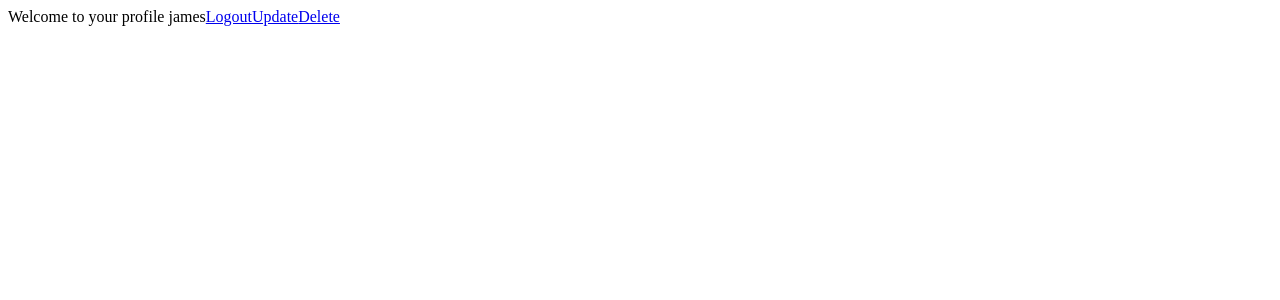
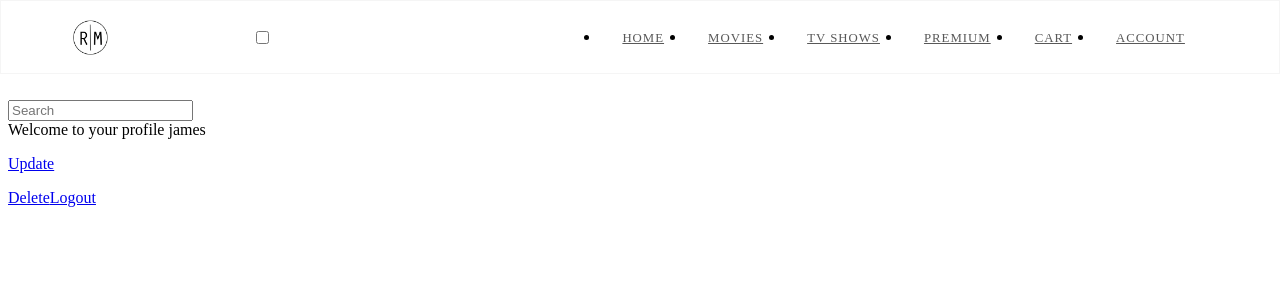
Before and after one commit to TiffyxSammy/RentMe, a PHP site: page /Account/profile.php in a window 1280 px wide. Shown: the top 300 px of the page. Run offline with PHP 8.4, Linux system fonts and the light colour scheme; a user stored in the database is signed in.

Commit message:
fixed formatting

```diff
--- a/Account/navBar.php
+++ b/Account/navBar.php
@@ -1,3 +1,9 @@
+<?php
+
+session_start();
+
+?>
+
 <body scroll="no" style="overflow: hidden">
 
     <!--navigation-------------->
@@ -13,12 +19,22 @@
         </label>
         <!--menu-------------->
         <ul class="menu">
-            <li><a href="../index.html">Home</a></li>
+            <li><a href="../index.php">Home</a></li>
             <li><a href="../movies.html">Movies</a></li>
             <li><a href="../tv_shows.html">TV Shows</a></li>
             <li><a href="../favorites.html">Premium</a></li>
             <li><a href="#">Cart</a></li>
-            <li><a href="login.php">Account</a></li>
+            <?php
+                if (isset($_SESSION['username'])) {
+                    echo "<li><a href='#'>Account</a></li>";
+                } else {
+                    echo "<li><a href='#'>Sign Up</a></li>";
+                    echo "<li><a href='#'>Log In</a></li>";
+                }
+            ?>
+            </div>
+            </div>
+
         </ul>
         <!--search------------->
         <div class="search">
@@ -29,3 +45,52 @@
     </nav>
 
 </body>
+
+
+
+</div>
+
+
+<style>
+    * {
+        box-sizing: border-box;
+    }
+
+    nav {
+        display: flex;
+        justify-content: space-around;
+        align-items: center;
+        width: 100%;
+        border: 1px solid rgba(0, 0, 0, 0.04);
+        background-color: #ffffff;
+        position: fixed;
+        left: 0;
+        top: 0;
+        z-index: 100;
+    }
+
+    .logo img {
+        height: 35px;
+    }
+
+    nav .menu {
+        display: flex;
+    }
+
+    nav .menu li a {
+        height: 40px;
+        line-height: 43px;
+        margin: 0px;
+        padding: 0px 22px;
+        display: flex;
+        font-size: 0.8rem;
+        text-transform: uppercase;
+        font-weight: 500;
+        color: #585858;
+        letter-spacing: 1px;
+    }
+
+    .signup {
+        margin-top: 100px;
+    }
+</style>
--- a/Account/profile.php
+++ b/Account/profile.php
@@ -1,18 +1,38 @@
+
+<div class="php">
+
 <?php
 
-session_start();
+//session_start();
 
+include_once('navBar.php');
 include_once('config.php');
+
 
 echo "Welcome to your profile " . $_SESSION['username'];
 
-echo "<a href='logout.php'>Logout</a>";
+echo "</p>";
+
+//echo "<a href='logout.php'>Logout</a>";
+
+echo "\t";
 
 echo "<a href='updateProfile.php'>Update</a>";
 
+echo "</p>";
+
 echo "<a href='deleteAccount.php'>Delete</a>";
 
-
-
+echo "<a href='logout.php'>Logout</a>";
 
 ?>
+
+</div>
+
+<style>
+
+.php {
+    margin-top: 100px;
+}
+
+</style>
```
